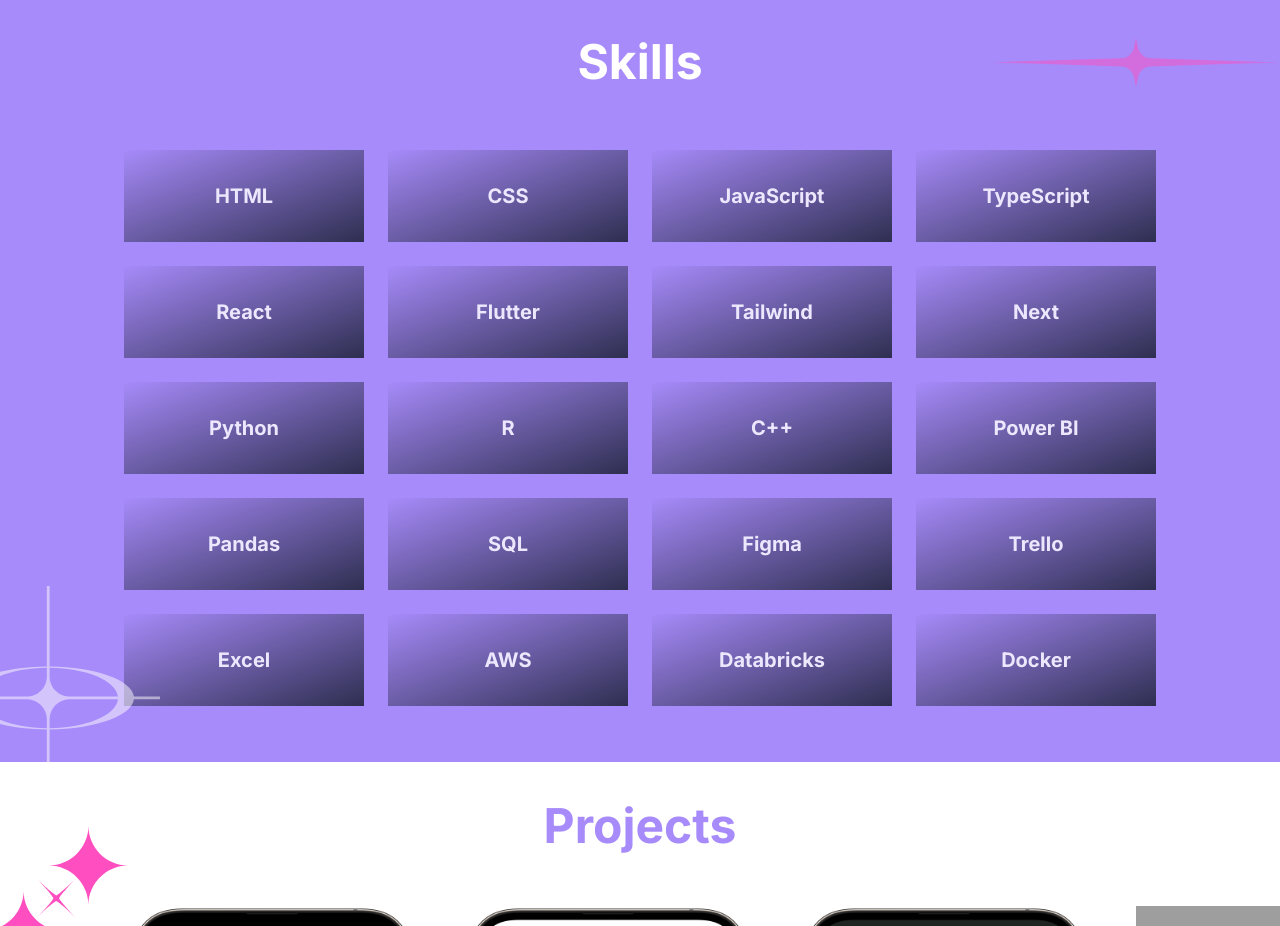
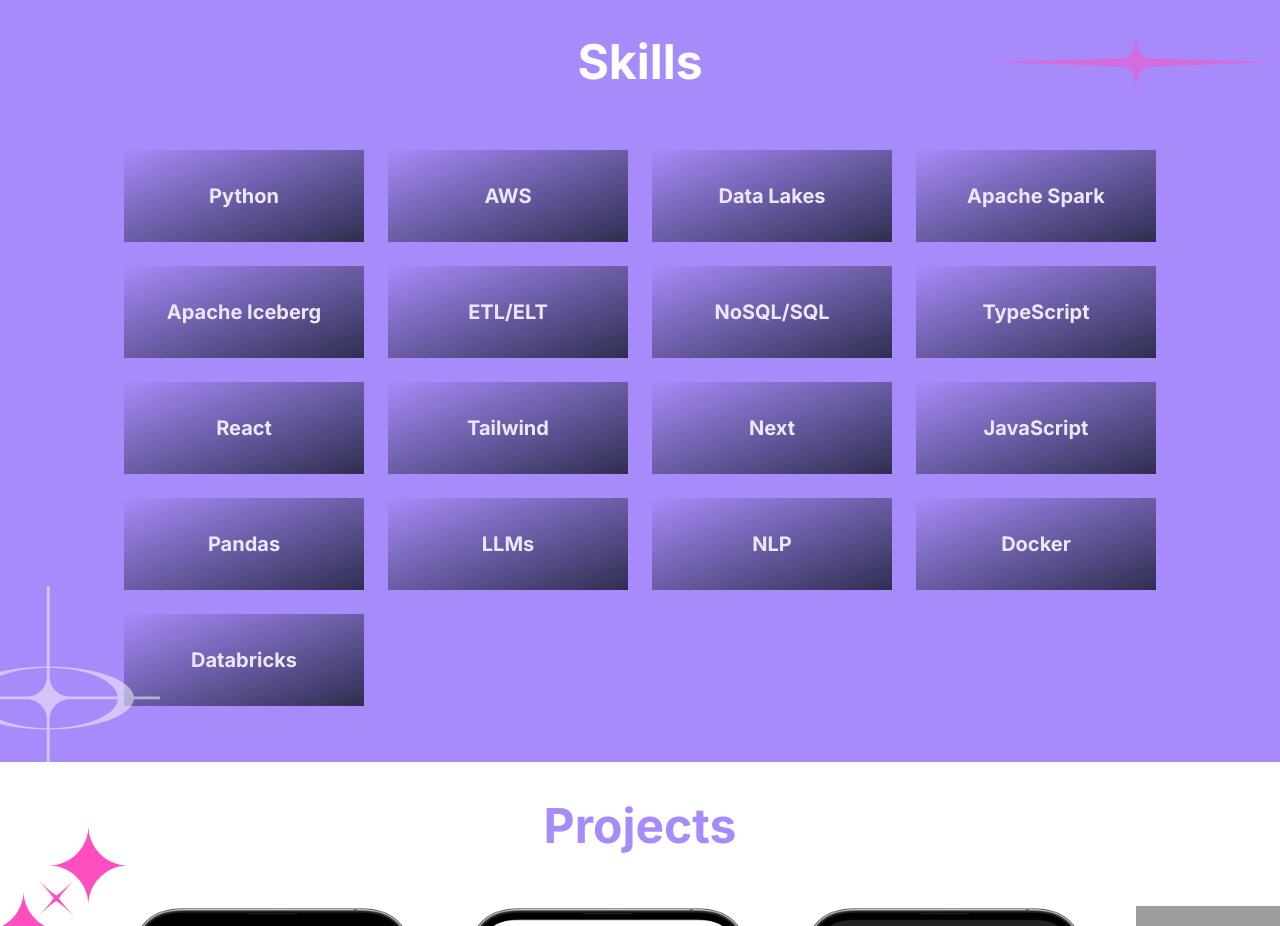
Before and after one commit to jiatangzhi/personal-web, a Vue app: page / in a window 1280 px wide. Shown: the part 1802-2728 px from the top of the page. Built offline with nearby package versions, Linux system fonts and the light colour scheme; grey boxes are pictures that could not be loaded.

Commit message:
Update Skills.vue

```diff
--- a/src/components/Skills.vue
+++ b/src/components/Skills.vue
@@ -26,20 +26,95 @@
       </p>
 
       <div class="flex flex-wrap mb-4 xl:mt-2 2xl:mt-6">
+
+        <div class="w-1/2 md:w-1/3 lg:w-1/4 z-20">
+          <SkillCard
+            path="/skills/php_1.png"
+            alt="Python"
+            hoverPath="/skills/php_2.png"
+          />
+        </div>
+
         <div class="w-1/2 md:w-1/3 lg:w-1/4">
           <SkillCard
             path="/skills/php_1.png"
-            alt="HTML"
+            alt="AWS"
             hoverPath="/skills/php_2.png"
           />
         </div>
+
         <div class="w-1/2 md:w-1/3 lg:w-1/4">
           <SkillCard
             path="/skills/php_1.png"
-            alt="CSS"
+            alt="Data Lakes"
             hoverPath="/skills/php_2.png"
           />
         </div>
+
+        <div class="w-1/2 md:w-1/3 lg:w-1/4">
+          <SkillCard
+            path="/skills/php_1.png"
+            alt="Apache Spark"
+            hoverPath="/skills/php_2.png"
+          />
+        </div>
+
+        <div class="w-1/2 md:w-1/3 lg:w-1/4">
+          <SkillCard
+            path="/skills/php_1.png"
+            alt="Apache Iceberg"
+            hoverPath="/skills/php_2.png"
+          />
+        </div>
+
+        <div class="w-1/2 md:w-1/3 lg:w-1/4">
+          <SkillCard
+            path="/skills/php_1.png"
+            alt="ETL/ELT"
+            hoverPath="/skills/php_2.png"
+          />
+        </div>
+
+        <div class="w-1/2 md:w-1/3 lg:w-1/4 z-20">
+          <SkillCard
+            path="/skills/php_1.png"
+            alt="NoSQL/SQL"
+            hoverPath="/skills/php_2.png"
+          />
+        </div>
+
+        <div class="w-1/2 md:w-1/3 lg:w-1/4">
+          <SkillCard
+            path="/skills/php_1.png"
+            alt="TypeScript"
+            hoverPath="/skills/php_2.png"
+          />
+        </div>
+
+        <div class="w-1/2 md:w-1/3 lg:w-1/4">
+          <SkillCard
+            path="/skills/php_1.png"
+            alt="React"
+            hoverPath="/skills/php_2.png"
+          />
+        </div>
+
+        <div class="w-1/2 md:w-1/3 lg:w-1/4">
+          <SkillCard
+            path="/skills/php_1.png"
+            alt="Tailwind"
+            hoverPath="/skills/php_2.png"
+          />
+        </div>
+
+        <div class="w-1/2 md:w-1/3 lg:w-1/4">
+          <SkillCard
+            path="/skills/php_1.png"
+            alt="Next"
+            hoverPath="/skills/php_2.png"
+          />
+        </div>
+
         <div class="w-1/2 md:w-1/3 lg:w-1/4">
           <SkillCard
             path="/skills/php_1.png"
@@ -47,69 +122,7 @@
             hoverPath="/skills/php_2.png"
           />
         </div>
-        <div class="w-1/2 md:w-1/3 lg:w-1/4">
-          <SkillCard
-            path="/skills/php_1.png"
-            alt="TypeScript"
-            hoverPath="/skills/php_2.png"
-          />
-        </div>
-        <div class="w-1/2 md:w-1/3 lg:w-1/4">
-          <SkillCard
-            path="/skills/php_1.png"
-            alt="React"
-            hoverPath="/skills/php_2.png"
-          />
-        </div>
-        <div class="w-1/2 md:w-1/3 lg:w-1/4">
-          <SkillCard
-            path="/skills/php_1.png"
-            alt="Flutter"
-            hoverPath="/skills/php_2.png"
-          />
-        </div>
-        <div class="w-1/2 md:w-1/3 lg:w-1/4">
-          <SkillCard
-            path="/skills/php_1.png"
-            alt="Tailwind"
-            hoverPath="/skills/php_2.png"
-          />
-        </div>
-        <div class="w-1/2 md:w-1/3 lg:w-1/4">
-          <SkillCard
-            path="/skills/php_1.png"
-            alt="Next"
-            hoverPath="/skills/php_2.png"
-          />
-        </div>
-        <div class="w-1/2 md:w-1/3 lg:w-1/4 z-20">
-          <SkillCard
-            path="/skills/php_1.png"
-            alt="Python"
-            hoverPath="/skills/php_2.png"
-          />
-        </div>
-        <div class="w-1/2 md:w-1/3 lg:w-1/4 z-20">
-          <SkillCard
-            path="/skills/php_1.png"
-            alt="R"
-            hoverPath="/skills/php_2.png"
-          />
-        </div>
-        <div class="w-1/2 md:w-1/3 lg:w-1/4 z-20">
-          <SkillCard
-            path="/skills/php_1.png"
-            alt="C++"
-            hoverPath="/skills/php_2.png"
-          />
-        </div>
-        <div class="w-1/2 md:w-1/3 lg:w-1/4">
-          <SkillCard
-            path="/skills/php_1.png"
-            alt="Power BI"
-            hoverPath="/skills/php_2.png"
-          />
-        </div>
+
         <div class="w-1/2 md:w-1/3 lg:w-1/4">
           <SkillCard
             path="/skills/php_1.png"
@@ -117,45 +130,18 @@
             hoverPath="/skills/php_2.png"
           />
         </div>
-        <div class="w-1/2 md:w-1/3 lg:w-1/4 z-20">
+
+        <div class="w-1/2 md:w-1/3 lg:w-1/4">
           <SkillCard
             path="/skills/php_1.png"
-            alt="SQL"
+            alt="LLMs"
             hoverPath="/skills/php_2.png"
           />
         </div>
         <div class="w-1/2 md:w-1/3 lg:w-1/4">
           <SkillCard
             path="/skills/php_1.png"
-            alt="Figma"
-            hoverPath="/skills/php_2.png"
-          />
-        </div>
-        <div class="w-1/2 md:w-1/3 lg:w-1/4">
-          <SkillCard
-            path="/skills/php_1.png"
-            alt="Trello"
-            hoverPath="/skills/php_2.png"
-          />
-        </div>
-        <div class="w-1/2 md:w-1/3 lg:w-1/4">
-          <SkillCard
-            path="/skills/php_1.png"
-            alt="Excel"
-            hoverPath="/skills/php_2.png"
-          />
-        </div>
-        <div class="w-1/2 md:w-1/3 lg:w-1/4">
-          <SkillCard
-            path="/skills/php_1.png"
-            alt="AWS"
-            hoverPath="/skills/php_2.png"
-          />
-        </div>
-        <div class="w-1/2 md:w-1/3 lg:w-1/4">
-          <SkillCard
-            path="/skills/php_1.png"
-            alt="Databricks"
+            alt="NLP"
             hoverPath="/skills/php_2.png"
           />
         </div>
@@ -166,6 +152,15 @@
             hoverPath="/skills/php_2.png"
           />
         </div>
+
+        <div class="w-1/2 md:w-1/3 lg:w-1/4">
+          <SkillCard
+            path="/skills/php_1.png"
+            alt="Databricks"
+            hoverPath="/skills/php_2.png"
+          />
+        </div>
+
       </div>
     </div>
     <img
```
